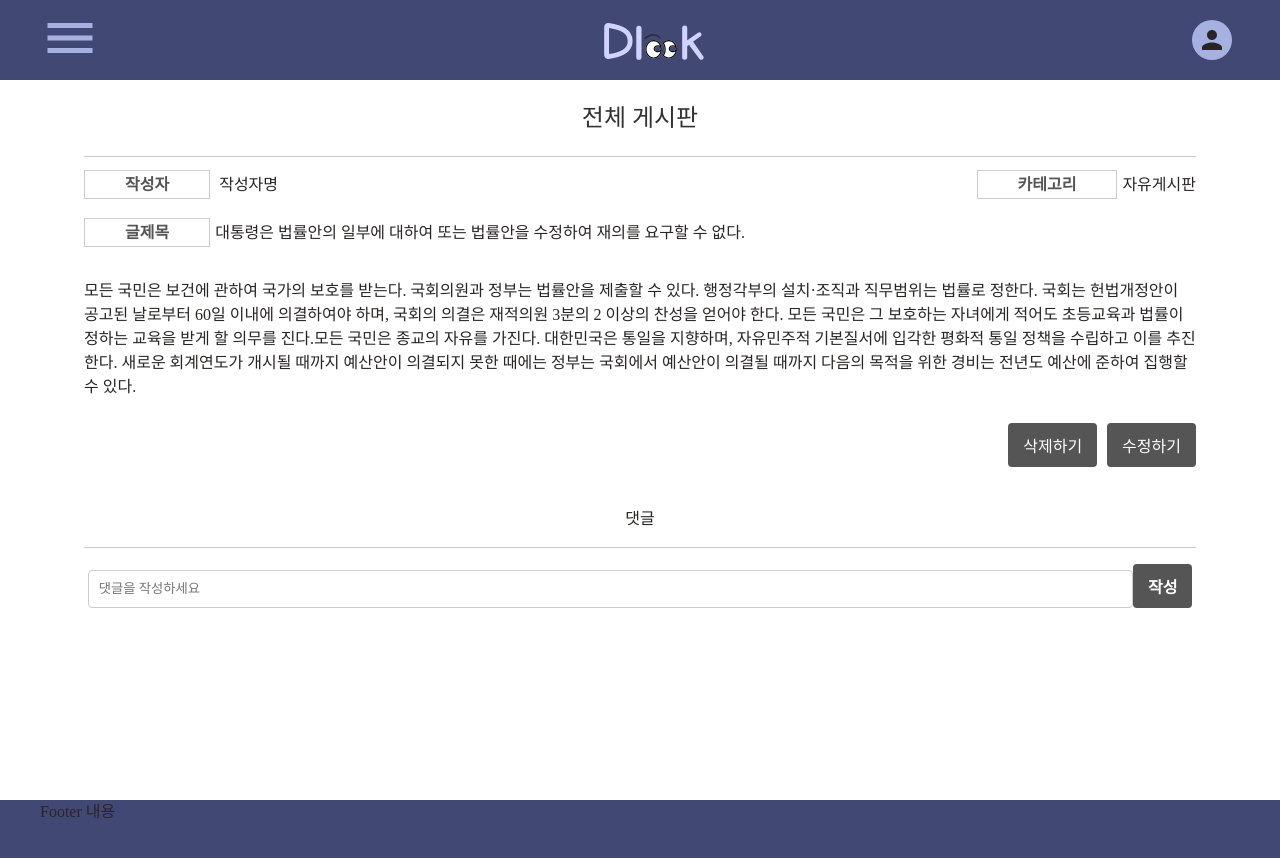
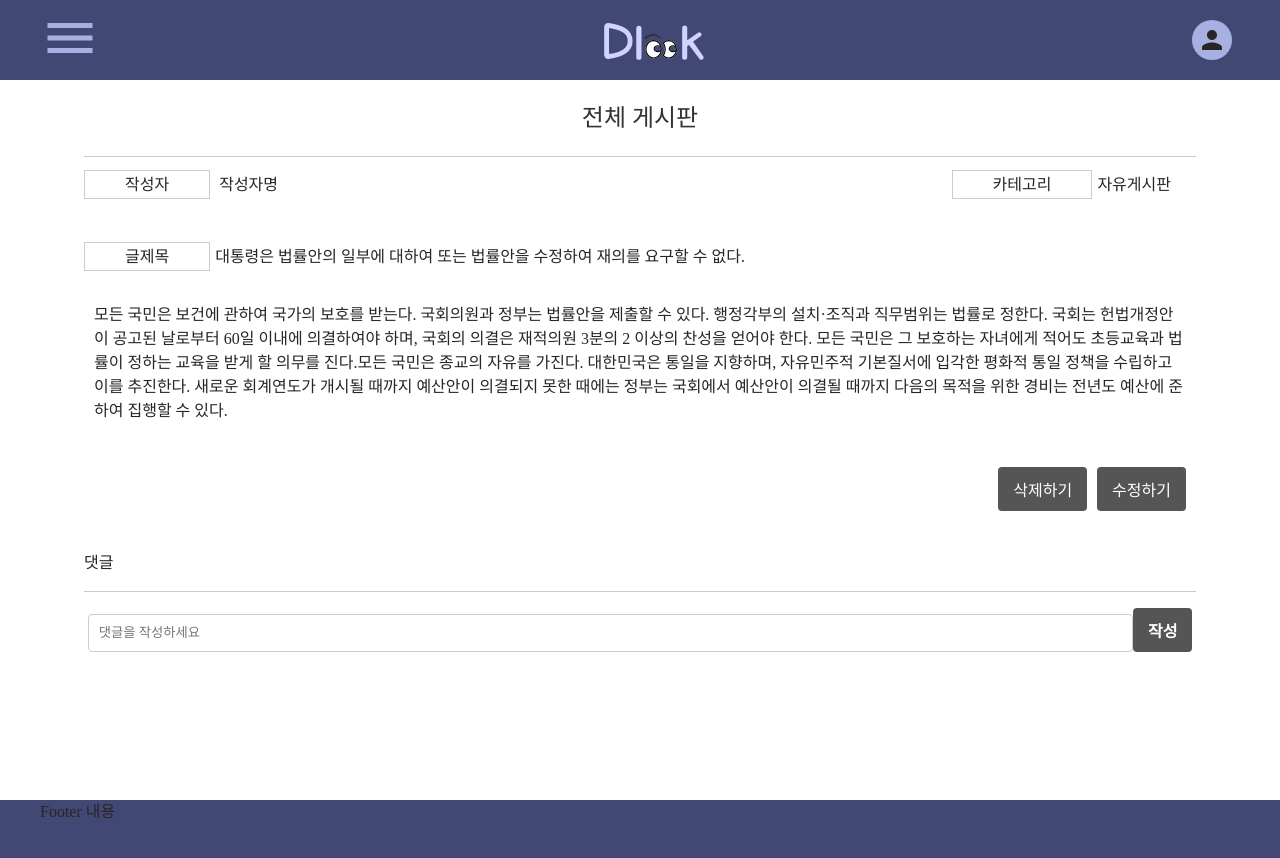
Before and after one commit to Bulldozo-Refactoring/Dlook_PJ, a React (Create React App) app in the folder front-end/: page /board/detail/1 in a window 1280 px wide. Shown: the top 858 px of the page. Built offline with nearby package versions, Linux system fonts and the light colour scheme.

Commit message:
[hwang] 게시판 css 수정

```diff
--- a/front-end/src/app/components/CommentRun.jsx
+++ b/front-end/src/app/components/Board/CommentRun.jsx
@@ -20,7 +20,7 @@ function CommentRun() {
 
   return (
     <Div>
-      <h1>댓글</h1>
+      <H1>댓글</H1>
       <hr />
       <form onSubmit={handleSubmit}>
         <Input
@@ -43,6 +43,10 @@ function CommentRun() {
     </Div>
   );
 }
+
+const H1 = styled.h1`
+  text-align : left;
+`;
 
 const Input = styled.input`
   padding: 10px;
--- a/front-end/src/app/components/DropDown.jsx
+++ b/front-end/src/app/components/Board/DropDown.jsx
@@ -9,12 +9,12 @@ function DropDown() {
   };
 
   return (
-    <Div>
+    <>
       <Select value={option} onChange={handleOnchange}>
         <Option key={10}>자유게시판</Option>
         <Option key={20}>Q&A게시판</Option>
       </Select>
-    </Div>
+    </>
   );
 }
 
@@ -26,12 +26,11 @@ const Option = styled.option`
     background-color: #595959;
   }
 `;
-const Div = styled.div`
-  float: left;
-`;
+
 const Select = styled.select`
   width: 250px;
-  height: 36px;
+  height: 33px;
+  margin-left:5px;
 `;
 
 export default DropDown;
--- a/front-end/src/app/pages/Board.jsx
+++ b/front-end/src/app/pages/Board.jsx
@@ -1,8 +1,8 @@
 import React from "react";
 import { useState } from "react";
 import "app/style/Tab.css"
-import FreeBoard from "../components/BoardTab/FreeBoard";
-import QaBoard from "../components/BoardTab/QaBoard";
+import FreeBoard from "app/components/Board/FreeBoard";
+import QaBoard from "app/components/Board/QaBoard";
 import "app/style/style.css"
 
 function Tabs() {
--- a/front-end/src/app/pages/BoardDetail.jsx
+++ b/front-end/src/app/pages/BoardDetail.jsx
@@ -1,49 +1,47 @@
 import React from "react";
-import "app/style/BoardDetail.css";
 import { styled } from "styled-components";
 import { NavLink } from "react-router-dom";
-import CommentRun from "app/components/CommentRun";
+import CommentRun from "app/components/Board/CommentRun";
 
 const BoardDetail = () => {
-
   const doDelete = () => {
-      if(window.confirm("정말 삭제하시겠습니까?")){
+    if (window.confirm("정말 삭제하시겠습니까?")) {
       alert("삭제되었습니다.");
-      } else{
+    } else {
       alert("취소되었습니다.");
     }
   };
 
   return (
     <section>
-      <div className="post-form-container">
-        <h2>전체 게시판</h2>
+      <BoardForm>
+        <AllBoard>전체 게시판</AllBoard>
         <hr />
+        <DivFlex>
           <div>
-          <div className="authorName">
-            <Spans>작성자</Spans> 작성자명
+            <Span>작성자</Span> 작성자명
           </div>
-          <div className="categorySelect">
-            <Spans>카테고리</Spans>
+          <div>
+            <Span>카테고리</Span>
             자유게시판
           </div>
-        </div>
+        </DivFlex>
         <br />
         <br />
         <div>
           <form>
-            <div className="boardTitle">
+            <BoardTitle>
               <label>
-                <Spans>글제목</Spans>
+                <Span>글제목</Span>
               </label>
               <p>
                  대통령은 법률안의 일부에 대하여 또는 법률안을 수정하여 재의를
                 요구할 수 없다.
               </p>
-            </div>
+            </BoardTitle>
             <br />
             <label></label>
-            <p className="boardContent">
+            <BoardContent>
               모든 국민은 보건에 관하여 국가의 보호를 받는다. 국회의원과 정부는
               법률안을 제출할 수 있다. 행정각부의 설치·조직과 직무범위는 법률로
               정한다. 국회는 헌법개정안이 공고된 날로부터 60일 이내에 의결하여야
@@ -55,28 +53,83 @@ const BoardDetail = () => {
               때까지 예산안이 의결되지 못한 때에는 정부는 국회에서 예산안이
               의결될 때까지 다음의 목적을 위한 경비는 전년도 예산에 준하여
               집행할 수 있다.
-            </p>
+            </BoardContent>
             <br />
-            <div className="buttonWb">
-              <button type="submit" className="btn-dark" onClick={doDelete}>
+            <DivButton>
+              <Button type="submit" onClick={doDelete}>
                 <NavLink to="/board">삭제하기</NavLink>
-              </button>
-              <button type="submit" className="btn-dark">
+              </Button>
+              <Button type="submit">
                 <NavLink to="/board/1">수정하기</NavLink>
-              </button>
-            </div>
+              </Button>
+            </DivButton>
           </form>
         </div>
-      </div>
+      </BoardForm>
       <CommentRun></CommentRun>
     </section>
   );
 };
 
-const Spans = styled.span`
+const Span = styled.span`
   border-style: solid;
   border: 1px solid #ccc;
   padding: 5px 40px;
+  margin-right: 5px;
+  `;
+
+const BoardForm = styled.div`
+  max-width: 90%;
+  margin: 0 auto;
+  padding: 20px;
+  background-color: white;
+`;
+
+const AllBoard = styled.h2`
+  margin-top: 0;
+  margin-bottom: 20px;
+  color: #333;
+  font-size: 24px;
+  text-align: center;
+`;
+
+const BoardTitle = styled.div`
+  display: flex;
+`;
+
+const BoardContent = styled.p`
+  padding: 10px;
+  margin-bottom: 10px;
+`;
+
+const Button = styled.button`
+  padding: 10px 15px;
+  border: none;
+  border-radius: 4px;
+  cursor: pointer;
+  font-weight: bold;
+  font-size: 16px;
+  transition: background-color 0.3s;
+  background: #555;
+  color: #fff;
+  &:hover,
+  &:focus {
+    background: #373737;
+    border-color: #373737;
+    color: #fff;
+  }
+  margin-right: 10px;
+`;
+
+const DivButton = styled.div`
+  display: flex;
+  justify-content: flex-end;
+`;
+
+const DivFlex = styled.div`
+  display: flex;
+  justify-content: space-between;
+  margin-right: 25px;
 `;
 
 export default BoardDetail;
--- a/front-end/src/app/pages/BoardModify.jsx
+++ b/front-end/src/app/pages/BoardModify.jsx
@@ -1,6 +1,5 @@
 import React, { useState } from "react";
-import "app/style/BoardWrite.css";
-import DropDown from "app/components/DropDown";
+import DropDown from "app/components/Board/DropDown";
 import { styled } from "styled-components";
 import { NavLink } from "react-router-dom";
 
@@ -10,6 +9,10 @@ const BoardModify = () => {
 
   const handleTitleChange = (e) => {
     setTitle(e.target.value);
+  };
+
+  const handleContentChange = (e) => {
+    setContent(e.target.value);
   };
 
   const doDelete = () => {
@@ -28,10 +31,6 @@ const BoardModify = () => {
      }
   };
 
-  const handleContentChange = (e) => {
-    setContent(e.target.value);
-  };
-
   const handleSubmit = (e) => {
     e.preventDefault();
     // 게시글 작성 로직 구현
@@ -40,49 +39,49 @@ const BoardModify = () => {
   };
 
   return (
-    <section className="post-form-container">
-      <h2>전체 게시판</h2>
+    <Section>
+      <H2>전체 게시판</H2>
       <hr />
+      <DivFlex>
         <div>
-        <div className="authorName">
           <Span>작성자</Span> 작성자명
         </div>
-        <div className="categorySelect">
-          <Span className="cate">카테고리</Span>
+        <div>
+          <Span>카테고리</Span>
           <DropDown />
         </div>
-      </div>
+      </DivFlex>
       <br />
       <br />
+      <Form onSubmit={handleSubmit}>
         <div>
-        <form onSubmit={handleSubmit}>
-          <label htmlFor="title" className="boardTitle">
+          <Label>
             <Span>글제목</Span>
-          </label>
-          <input
+          </Label>
+          <Input
             type="text"
             id="title"
             defaultValue={title}
             onChange={handleTitleChange}
           />
+        </div>
         <br />
-          <label htmlFor="content"></label>
-          <textarea
+        <Label></Label>
+        <TextArea
           id="content"
           defaultValue={content}
           onChange={handleContentChange}
-          ></textarea>
-          <div className="buttonWb">
-            <button type="submit" className="btn-dark" onClick={doDelete}>
+        ></TextArea>
+        <DivButton>
+          <Button type="submit" onClick={doDelete}>
             <NavLink to="/board">삭제하기</NavLink>
-            </button>
-            <button type="submit" className="btn-dark" onClick={doModify}>
+          </Button>
+          <Button type="submit" onClick={doModify}>
             <NavLink to="../detail/1">수정하기</NavLink>
-            </button>
-          </div>
-        </form>
-      </div>
-    </section>
+          </Button>
+        </DivButton>
+      </Form>
+    </Section>
   );
 };
 
@@ -92,4 +91,80 @@ const Span = styled.span`
   padding: 5px 40px;
 `;
 
+const Section = styled.section`
+  max-width: 90%;
+  margin: 0 auto;
+  padding: 20px;
+  background-color: white;
+  &::after {
+    content: "";
+    display: block;
+    clear: both;
+  }
+`;
+
+const H2 = styled.h2`
+  margin-top: 0;
+  margin-bottom: 20px;
+  color: #333;
+  font-size: 24px;
+  text-align: center;
+`;
+
+const Form = styled.form`
+  display: flex;
+  flex-direction: column;
+`;
+
+const Label = styled.label`
+  font-weight: bold;
+  margin-bottom: 5px;
+  color: #555;
+`;
+
+const Input = styled.input`
+  margin-bottom: 10px;
+  border: 1px solid #968d8d;
+  width: 500px;
+  height: 33px;
+  margin-left: 5px;
+`;
+
+const TextArea = styled.textarea`
+  padding: 10px;
+  margin-bottom: 10px;
+  border: 1px solid #ccc;
+  border-radius: 4px;
+  height: 400px;
+`;
+
+const Button = styled.button`
+  padding: 10px 15px;
+  color: #fff;
+  border: none;
+  border-radius: 4px;
+  cursor: pointer;
+  font-weight: bold;
+  font-size: 16px;
+  transition: background-color 0.3s;
+  margin-right: 10px;
+  background: #555;
+  &:hover,
+  &:focus {
+    background: #373737;
+    border-color: #373737;
+    color: #fff;
+  }
+`;
+
+const DivFlex = styled.div`
+  display: flex;
+  justify-content: space-between;
+`;
+
+const DivButton = styled.div`
+  display: flex;
+  justify-content: flex-end;
+`;
+
 export default BoardModify;
--- a/front-end/src/app/pages/BoardWrite.jsx
+++ b/front-end/src/app/pages/BoardWrite.jsx
@@ -1,6 +1,5 @@
 import React, { useState } from "react";
-import "app/style/BoardWrite.css";
-import DropDown from "app/components/DropDown";
+import DropDown from "app/components/Board/DropDown";
 import { styled } from "styled-components";
 import { NavLink } from "react-router-dom";
 
@@ -26,49 +25,49 @@ const BoardWrite = () => {
   };
 
   return (
-    <section className="post-form-container">
-        <h2>전체 게시판</h2>
+    <Section>
+        <H2>전체 게시판</H2>
         <hr />
+        <DivFlex>
           <div>
-          <div className="authorName">
             <Span>작성자</Span> 작성자명
           </div>
-          <div className="categorySelect">
-            <Span className="cate">카테고리</Span>
+          <div>
+            <Span>카테고리</Span>
             <DropDown />
           </div>
-        </div>
+        </DivFlex>
         <br />
         <br />
+        <Form onSubmit={handleSubmit}>
           <div>
-          <form onSubmit={handleSubmit}>
-            <label htmlFor="title" className="boardTitle">
+            <Label>
               <Span>글제목</Span>
-            </label>
-            <input
+            </Label>
+            <Input
               type="text"
               id="title"
               defaultValue={title}
               onChange={handleTitleChange}
             />
+          </div>
           <br />
-            <label htmlFor="content"></label>
-            <textarea
+          <Label></Label>
+          <TextArea
             id="content"
             defaultValue={content}
             onChange={handleContentChange}
-            ></textarea>
-            <div className="buttonWb">
-              <button type="submit" className="btn-dark">
+          ></TextArea>
+          <DivButton>
+            <Button type="submit">
               <NavLink to="">작성하기</NavLink>
-              </button>
-              <button type="submit" className="btn-dark">
+            </Button>
+            <Button type="submit">
               <NavLink to="/board">돌아가기</NavLink>
-              </button>
-            </div>
-          </form>
-        </div>
-    </section>
+            </Button>
+          </DivButton>
+        </Form>
+    </Section>
   );
 };
 
@@ -78,4 +77,76 @@ const Span = styled.span`
   padding: 5px 40px;
 `;
 
+const Section = styled.section`
+  max-width: 90%;
+  margin: 0 auto;
+  padding: 20px;
+  background-color: white;
+`;
+
+const H2 = styled.h2`
+  margin-top: 0;
+  margin-bottom: 20px;
+  color: #333;
+  font-size: 24px;
+  text-align: center;
+`;
+
+const Form = styled.form`
+  display: flex;
+  flex-direction: column;
+`;
+
+const Label = styled.label`
+  font-weight: bold;
+  margin-bottom: 5px;
+  color: #555;
+`;
+
+const Input = styled.input`
+  margin-bottom: 10px;
+  border: 1px solid #968d8d;
+  width: 500px;
+  height: 33px;
+  margin-left: 5px;
+`;
+
+const TextArea = styled.textarea`
+  padding: 10px;
+  margin-bottom: 10px;
+  border: 1px solid #ccc;
+  border-radius: 4px;
+  height: 400px;
+`;
+
+const Button = styled.button`
+  padding: 10px 15px;
+  color: #fff;
+  border: none;
+  border-radius: 4px;
+  cursor: pointer;
+  font-weight: bold;
+  font-size: 16px;
+  transition: background-color 0.3s;
+  margin-right: 10px;
+  background: #555;
+  &:hover,
+  &:focus {
+    background: #373737;
+    border-color: #373737;
+    color: #fff;
+  }
+`;
+
+const DivFlex = styled.div`
+  display: flex;
+  justify-content: space-between;
+
+`;
+
+const DivButton = styled.div`
+  display: flex;
+  justify-content: flex-end;
+`;
+
 export default BoardWrite;
--- a/front-end/src/app/style/BoardDetail.css
+++ /dev/null
@@ -1,84 +0,0 @@
-.post-form-container {
-  max-width: 90%;
-  margin: 0 auto;
-  padding: 20px;
-  background-color: white;
-}
-
-.post-form-container h2 {
-  margin-top: 0;
-  margin-bottom: 20px;
-  color: #333;
-  font-size: 24px;
-  text-align: center;
-}
-
-.post-form-container .boardTitle {
-    display: flex;
-}
-
-/* === */
-
-
-.post-form-container .boardContet {
-  padding: 10px;
-  margin-bottom: 10px;
-  border: 1px solid #ccc;
-  border-radius: 4px;
-}
-
-
-.post-form-container button,
-.comment button {
-  padding: 10px 15px;
-  border: none;
-  border-radius: 4px;
-  cursor: pointer;
-  font-weight: bold;
-  font-size: 16px;
-  transition: background-color 0.3s;
-}
-
-.post-form-container button:not(:last-child) {
-  margin-right: 10px;
-}
-
-.post-form-container .btn-dark,
-.comment .btn-dark {
-  background: #555;
-  color: #fff;
-}
-
-.post-form-container .btn-dark:hover,
-.post-form-container .btn-dark:focus {
-  background: #373737;
-  border-color: #373737;
-  color: #fff;
-}
-
-.buttonWb {
-  display: flex;
-  justify-content: flex-end;
-}
-
-section::after {
-  content: "";
-  display: block;
-  clear: both;
-}
-
-.comment input,
-.comment p {
-  padding: 10px;
-  margin-bottom: 10px;
-  border: 1px solid #ccc;
-  border-radius: 4px;
-  width: 70%;
-}
-
-.comment .btn-dark:hover,
-.comment .btn-dark:focus {
-  background: #373737;
-  border-color: #373737;
-  color: #fff;
-}
--- a/front-end/src/app/style/BoardWrite.css
+++ /dev/null
@@ -1,110 +0,0 @@
-.post-form-container {
-  max-width: 90%;
-  margin: 0 auto;
-  padding: 20px;
-  background-color: white;
-}
-
-.post-form-container h2 {
-  margin-top: 0;
-  margin-bottom: 20px;
-  color: #333;
-  font-size: 24px;
-  text-align: center;
-}
-
-.post-form-container span {
-  font-weight: bold;
-  margin-right: 5px;
-  color: #555;
-}
-
-.post-form-container .category {
-  margin-bottom: 10px;
-  border: 1px solid #ccc;
-  border-radius: 4px;
-  padding: 5px;
-}
-
-.post-form-container form {
-  display: flex;
-  flex-direction: column;
-}
-
-.post-form-container label {
-  font-weight: bold;
-  margin-bottom: 5px;
-  color: #555;
-}
-
-.post-form-container input,
-.post-form-container textarea {
-  padding: 10px;
-  margin-bottom: 10px;
-  border: 1px solid #ccc;
-  border-radius: 4px;
-}
-
-.post-form-container button {
-  padding: 10px 15px;
-  color: #fff;
-  border: none;
-  border-radius: 4px;
-  cursor: pointer;
-  font-weight: bold;
-  font-size: 16px;
-  transition: background-color 0.3s;
-}
-
-.post-form-container button:not(:last-child) {
-  margin-right: 10px;
-}
-
-.post-form-container textarea {
-  height: 400px;
-}
-
-.post-form-container option {
-  background-color: #f7f7f7;
-  color: #555;
-}
-
-.post-form-container .btn-dark {
-  background: #555;
-  color: #fff;
-}
-
-.post-form-container .btn-dark:hover,
-.post-form-container .btn-dark:focus {
-  background: #373737;
-  border-color: #373737;
-  color: #fff;
-}
-
-.cate, .authorName {
-  float: left;
-}
-.categorySelect {
-  float: right;
-}
-.post-form-container .boardTitle {
-  float: left;
-}
-
-.post-form-container #title {
-  position: absolute;
-  width: 500px;
-  left: 230px;
-  height: 35px;
-}
-
-.buttonWb {
-  display: flex;
-  justify-content: flex-end;
-}
-
-section::after {
-  content: "";
-  display: block;
-  clear: both;
-}
```
Also changed, not shown: front-end/src/app/components/Board/FreeBoard 2.jsx (renamed from front-end/src/app/components/BoardTab/FreeBoard 2.jsx), front-end/src/app/components/Board/FreeBoard.jsx (renamed from front-end/src/app/components/BoardTab/FreeBoard.jsx), front-end/src/app/components/Board/QaBoard 2.jsx (renamed from front-end/src/app/components/BoardTab/QaBoard 2.jsx), front-end/src/app/components/Board/QaBoard.jsx (renamed from front-end/src/app/components/BoardTab/QaBoard.jsx). Lines whose indentation alone changed are shown as unchanged.
